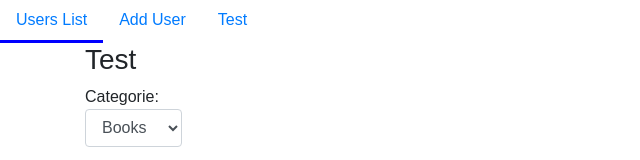
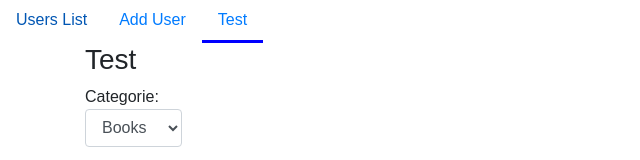
Before and after one commit to diaslucas/ReactApp, a React (Create React App) app: page /Test in a window 1280 px wide. Shown: the top 160 px of the page, without its empty margins (0-640 px from the left). Built offline with nearby package versions, Linux system fonts and the light colour scheme.

Commit message:
Using activeClassName to underline active menu tab

```diff
--- a/src/App.js
+++ b/src/App.js
@@ -1,5 +1,5 @@
 import React, { Component } from 'react';
-import { Route, Link, BrowserRouter as Router } from 'react-router-dom';
+import { Route, NavLink, BrowserRouter as Router } from 'react-router-dom';
 import AddUser from './Components/AddUser';
 import UsersList from './Components/UsersList';
 import TestForm from './Components/TestForm';
@@ -11,30 +11,19 @@ class App extends Component {
     super(props)
     this.state = {
       menus: [
-        { menuName: 'Users List', menuLink: '/', active: true },
-        { menuName: 'Add User', menuLink: '/AddUser', active: false },
-        { menuName: 'Test', menuLink: '/Test', active: false }
+        { menuName: 'Users List', menuLink: '/' },
+        { menuName: 'Add User', menuLink: '/AddUser' },
+        { menuName: 'Test', menuLink: '/Test' }
       ]
     }
   }
 
-  Menu(props) {
-    let activeClass = (props.active ? 'menu-active' : '');
+  Menus(props) {
     return (
-      <li className={"nav-item " + activeClass}>
-        <Link to={props.link} className="nav-link" onClick={props.onClick}>{props.text}</Link>
+      <li className="nav-item">
+        <NavLink to={props.link} exact activeClassName="menu-active" className="nav-link">{props.text}</NavLink>
       </li>
     )
-  }
-
-  SetMenuActive(index) {
-    let menus = this.state.menus;
-    menus.forEach((menu, i) => {
-      menu.active = (i === index);
-    });
-    this.setState({
-      menus: menus
-    });
   }
 
   render() {
@@ -42,15 +31,13 @@ class App extends Component {
     return (
       <Router>
         <div>
-          <ul className="nav nav-pills">
+          <ul className="nav">
             {menus.map((menu, index) => {
               return (
-                <this.Menu
+                <this.Menus
                   key={index}
                   link={menu.menuLink}
                   text={menu.menuName}
-                  active={menu.active}
-                  onClick={() => this.SetMenuActive(index)}
                 />);
             })}
           </ul>
```
